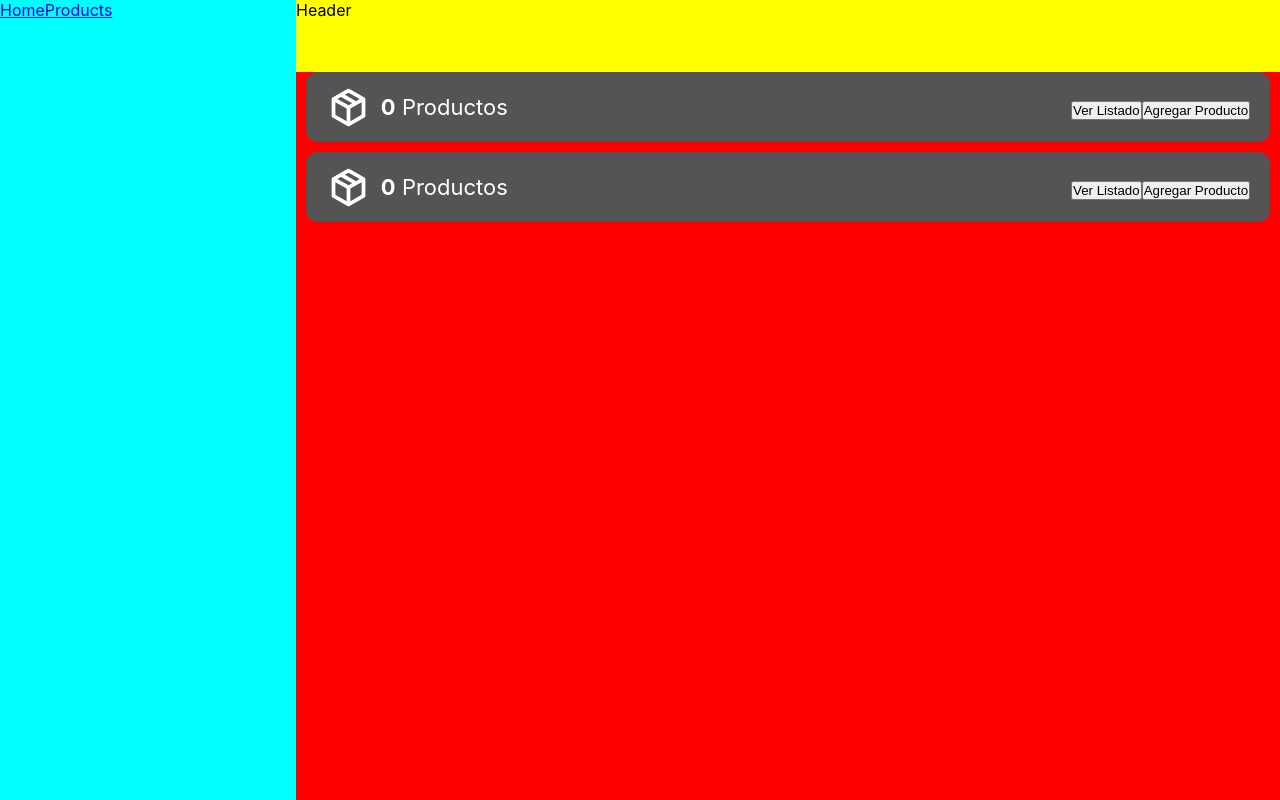
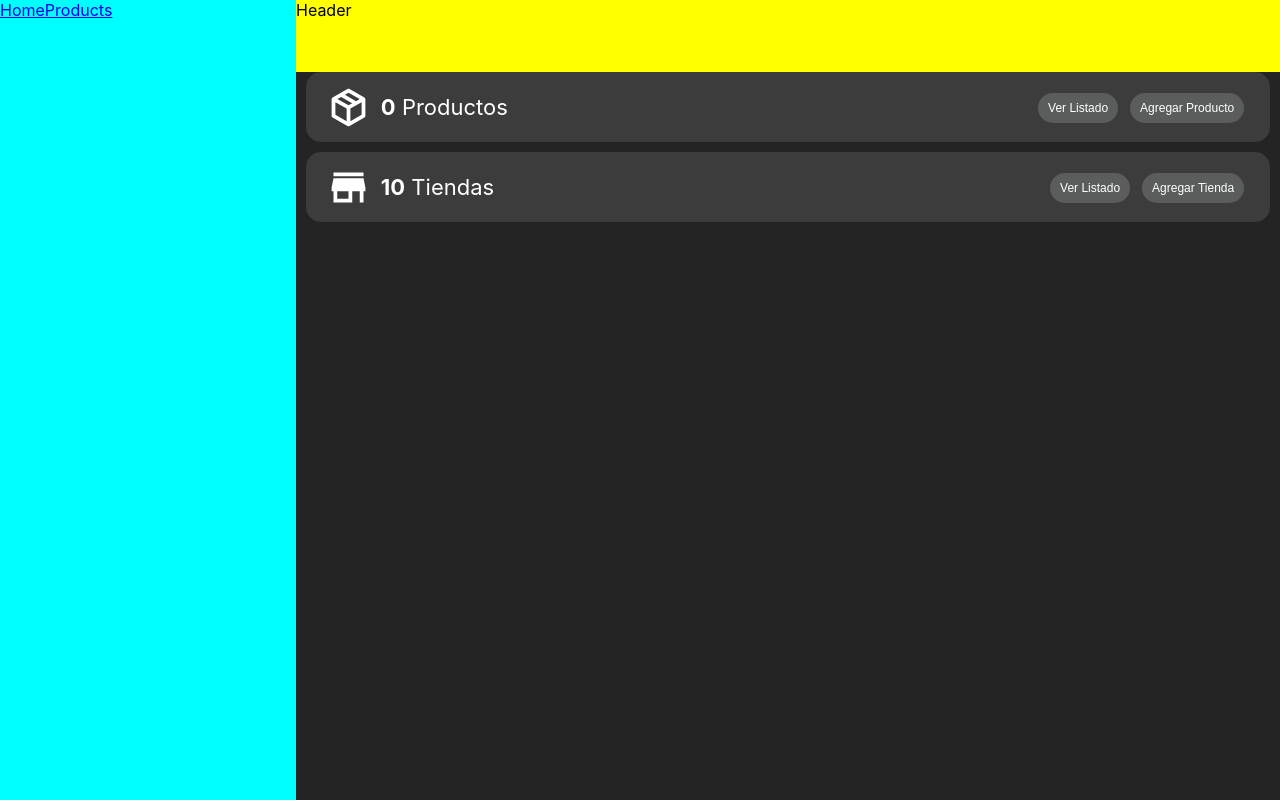
Before and after one commit to JoaquinVarelaCenco/Dashboard-Equipo1, a React (Create React App) app: page / in a window 1280 px wide. Built offline with nearby package versions, Linux system fonts and the light colour scheme; no server answers.

Commit message:
Link en los botones del listado y colores en el fondo como en los componentes

```diff
--- a/src/components/mainArea/MainArea.css
+++ b/src/components/mainArea/MainArea.css
@@ -1,6 +1,6 @@
 /* code css */
 .mainArea{
-    background-color: red;
+    background-color: #242424;
     width: 100%;
 
 }
--- a/src/pages/Home/Home.css
+++ b/src/pages/Home/Home.css
@@ -7,10 +7,10 @@
     width: 98%;
     margin: 10px auto ;
     color: white;
-    background-color: rgb(84, 84, 84);
+    background-color: #3c3c3c;
     justify-content: space-between;
     padding: 0 20px;
-    border-radius: 12px;
+    border-radius: 15px;
     font-size: 22px;
 }
 
@@ -24,3 +24,13 @@
     width: 45px;
     filter: invert();
 }
+
+.itemRow__buttons button{
+    background-color: #5b5d5d ;
+    border: none;
+    padding: 8px 10px;
+    font-size: 12px;
+    color: white;
+    margin: 0 6px;
+    border-radius: 15px;
+}
--- a/src/pages/Home/Home.js
+++ b/src/pages/Home/Home.js
@@ -2,6 +2,8 @@ import React, { useState } from 'react'
 import { getProducts } from '../../services/apiServices'
 import './Home.css'
 import box from '../../assets/images/package-variant-closed.svg'
+import store from '../../assets/images/store.svg'
+import { Link } from 'react-router-dom'
 
 const Home = () => {
 
@@ -24,19 +26,27 @@ const Home = () => {
           <p><strong>{totalProducts}</strong> Productos</p>
         </div>
         <div className='itemRow__buttons'>
-          <button>Ver Listado</button>
-          <button>Agregar Producto</button>
+          <Link to="/products">
+            <button>Ver Listado</button>
+          </Link>
+          <Link to="/products/new">
+            <button>Agregar Producto</button>
+          </Link>
         </div>
       </div>
 
       <div className='itemRow'>
         <div className='itemRow__count'>
-          <img src= {box}/>
-          <p><strong>{totalProducts}</strong> Productos</p>
+          <img src= {store}/>
+          <p><strong>10</strong> Tiendas</p>
         </div>
         <div className='itemRow__buttons'>
-          <button>Ver Listado</button>
-          <button>Agregar Producto</button>
+        <Link to="/stores">
+            <button>Ver Listado</button>
+          </Link>
+          <Link to="/stores/new">
+            <button>Agregar Tienda</button>
+          </Link>
         </div>
       </div>
     </>
```
